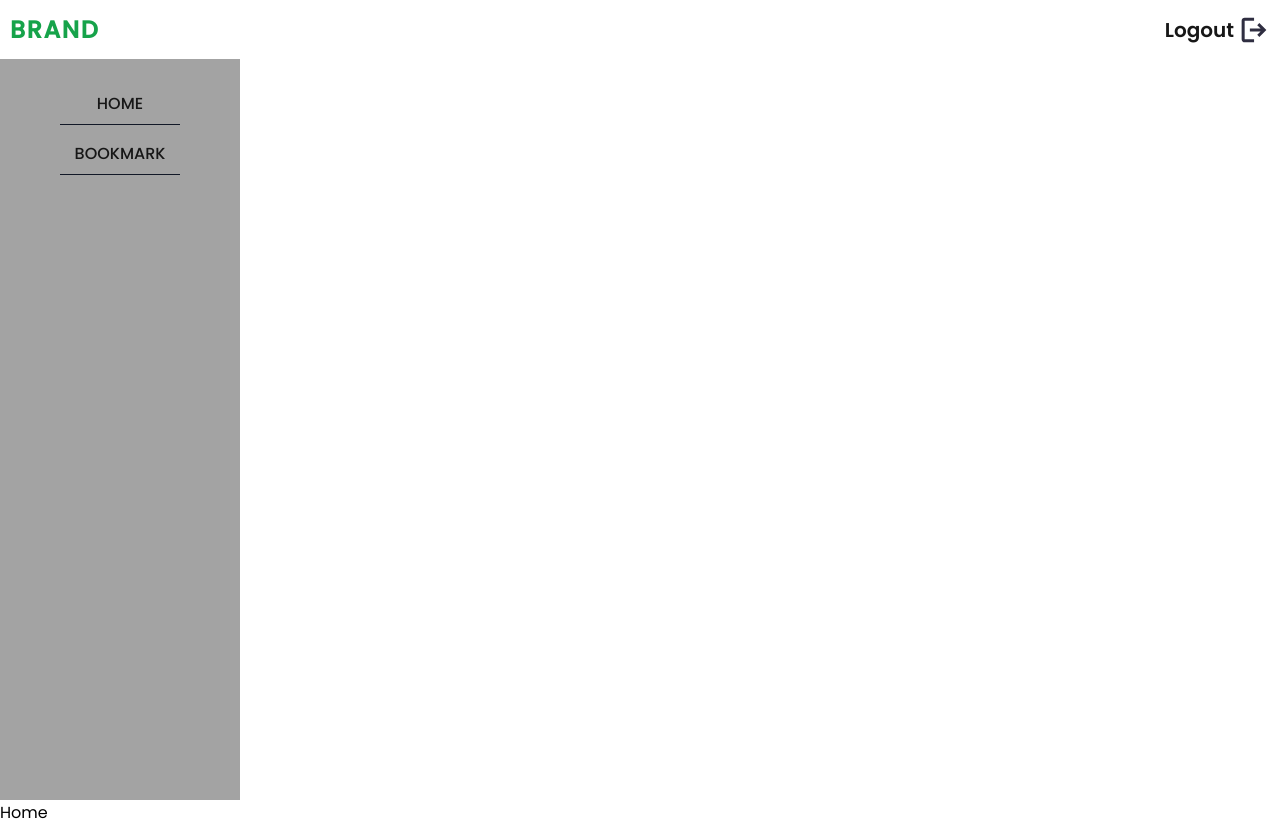
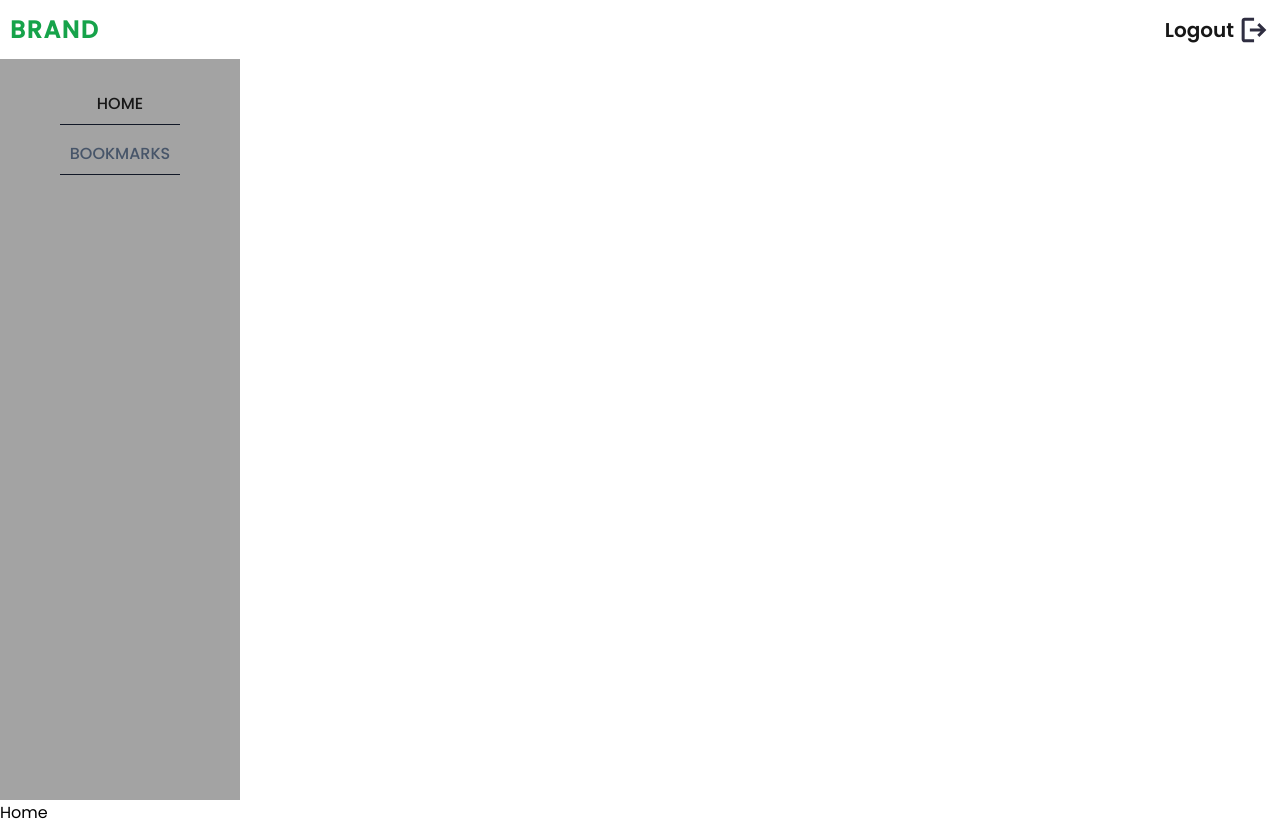
Before and after one commit to jagpratap/Restaurant_Dashboard, a React (Create React App) app: page /dashboard/home in a window 1280 px wide. Built offline with nearby package versions, Linux system fonts and the light colour scheme; no server answers; sample sign-in values are in the browser's storage.

Commit message:
Add visited link color scheme

```diff
--- a/src/components/kit/core.scss
+++ b/src/components/kit/core.scss
@@ -26,8 +26,7 @@ ol {
 }
 
 a {
-  text-decoration-style: none;
-  color: inherit;
+  text-decoration: none;
 }
 
 img,
--- a/src/components/layouts/protected/sidebar/index.js
+++ b/src/components/layouts/protected/sidebar/index.js
@@ -1,14 +1,32 @@
-import React from "react";
+/* eslint-disable no-unused-vars */
+import { NavLink, useLocation } from "react-router-dom";
 
-const Sidebar = () => (
+const Sidebar = () => {
+  const location = useLocation();
+  return (
     <section className="sidebar-section">
       <nav className="section-nav">
         <ul className="nav-list">
-        <li className="list-item">Home</li>
-        <li className="list-item">Bookmark</li>
+          <li className="list-item">
+            <NavLink
+              to="/dashboard/home"
+              className={({ isActive }) => (isActive ? "active" : "")}
+            >
+              Home
+            </NavLink>
+          </li>
+          <li className="list-item">
+            <NavLink
+              to="/dashboard/bookmarks"
+              className={({ isActive }) => (isActive ? "active" : "")}
+            >
+              Bookmarks
+            </NavLink>
+          </li>
         </ul>
       </nav>
     </section>
   );
+};
 
 export default Sidebar;
--- a/src/components/layouts/protected/sidebar/styles.scss
+++ b/src/components/layouts/protected/sidebar/styles.scss
@@ -18,6 +18,14 @@
         border-bottom: 1px solid $gray-900;
         padding-bottom: 0.5rem;
         margin-bottom: 1rem;
+
+        a {
+          color: $slate-600;
+        }
+
+        .active {
+          color: $neutral-900;
+        }
       }
     }
   }
```
Lines whose indentation alone changed are shown as unchanged.
